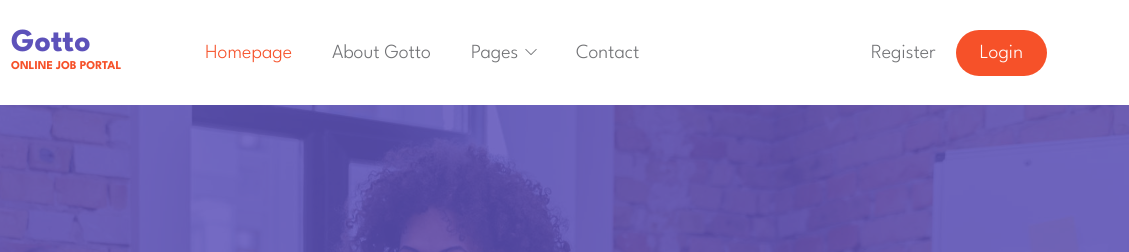
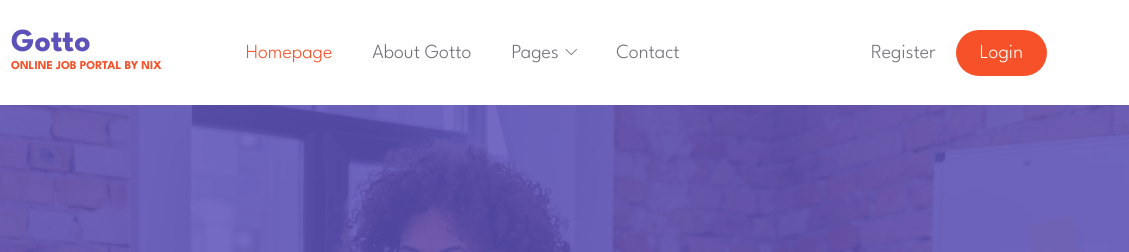
Before and after one commit to Nix2008/test-jenkins, a plain HTML site: page index.html in a window 1280 px wide. Shown: the top 252 px of the page, 151-1280 px from the left. Drawn offline with Linux system fonts and the light colour scheme.

Commit message:
Update index.html

```diff
--- a/index.html
+++ b/index.html
@@ -46,7 +46,7 @@ Bootstrap 5 HTML CSS Template
 
                     <div class="d-flex flex-column">
                         <strong class="logo-text">Gotto</strong>
-                        <small class="logo-slogan">Online Job Portal</small>
+                        <small class="logo-slogan">Online Job Portal by Nix</small>
                     </div>
                 </a>
 
```
